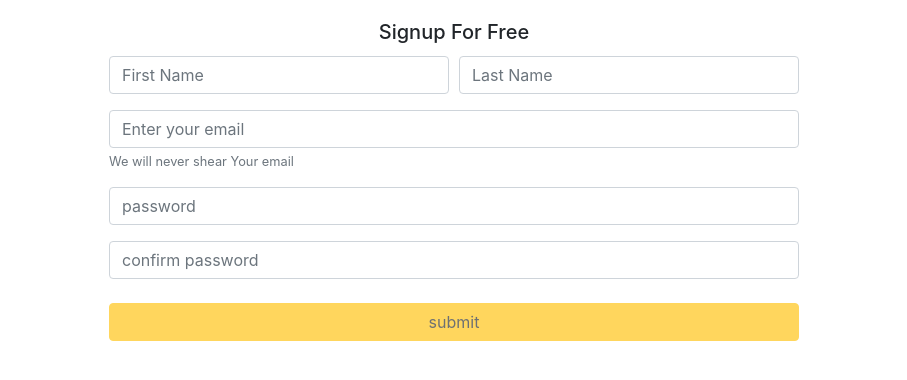
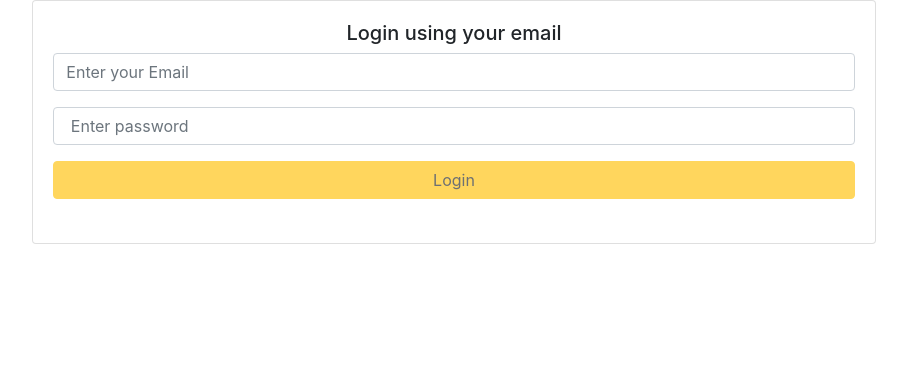
Before and after one commit to AkshayKalambe/Rhyme, an Angular app: page / in a window 1280 px wide. Shown: the top 380 px of the page, without its empty margins (186-1093 px from the left). Built offline with nearby package versions, Linux system fonts and the light colour scheme.

Commit message:
logindone

```diff
--- a/src/app/app.component.html
+++ b/src/app/app.component.html
@@ -1 +1 @@
-<app-signup></app-signup>
+<app-login></app-login>
--- a/src/app/app.module.ts
+++ b/src/app/app.module.ts
@@ -8,6 +8,7 @@ import 'firebase/auth';
 import { AppRoutingModule } from './app-routing.module';
 import { AppComponent } from './app.component';
 import { SignupComponent } from "./signup/SignupComponent";
+import { LoginComponent } from './login/login.component';
 
 let config = {
   apiKey: "AIzaSyAv0vduDE1_cxy9R_-iMspiN57fwCtCGJk",
@@ -23,7 +24,8 @@ firebase.initializeApp(config);
 @NgModule({
   declarations: [
     AppComponent,
-    SignupComponent
+    SignupComponent,
+    LoginComponent
   ],
   imports: [
     BrowserModule,
--- /dev/null
+++ b/src/app/login/login.component.html
@@ -0,0 +1,50 @@
+        <div class="row">
+          <div class="offset-sm-2 col-sm-8">
+
+            <div class="card text-blank">
+              <div class="card-body">
+                      <div class="card-text text-center"><h5>Login using your email</h5></div>
+
+                      <div class="card-text">
+
+                            <form [formGroup]="myForm" (ngSubmit)="onSubmit(myForm)">
+                                <!--div for email-->
+                                  <div class="form-group">
+                                    <input type="email" class="form-control" placeholder="Enter your Email" name="email" [formControl]="myForm.controls['email']">
+                                  </div>
+
+                                  <div class="alert alert-danger" *ngIf="!myForm.controls['email'].valid && myForm.controls['email'].touched">
+                                    A valid email is required
+                                  </div>
+
+                                  <!--div for password-->
+                                  <div class="form-group">
+                                      <input type="password" class="form-control" placeholder=" Enter password" name="password" [formControl]="myForm.controls ['password']">
+                                    </div>
+
+                                    <div class="alert alert-danger" *ngIf="!myForm.controls['password'].valid && myForm.controls['password'].touched">
+                                      A valid password is required
+                                    </div>
+
+                                    <!-- div for button-->
+                                    <div class="text-center">
+                                        <button type="submit" class="btn btn-block btn-warning round" [disabled]="!myForm.valid">Login</button>
+                                      </div><br>
+
+                            </form>
+
+                      </div>
+              </div>
+            </div>
+
+            <div class="alert alert-success" *ngIf="message.length > 0">
+              You have been login
+            </div>
+            <div class="alert alert-danger" *ngIf="userError" >
+              {{ userError.message }}
+
+
+            </div>
+
+          </div>
+</div>
--- /dev/null
+++ b/src/app/login/login.component.ts
@@ -0,0 +1,40 @@
+import { Component, OnInit } from '@angular/core';
+import {FormGroup, FormBuilder, Validators } from '@angular/forms';
+import * as firebase from 'firebase/app';
+import 'firebase/auth';
+
+@Component({
+  selector: 'app-login',
+  templateUrl: './login.component.html',
+  styleUrls: ['./login.component.css']
+})
+export class LoginComponent implements OnInit {
+
+  myForm: FormGroup;
+  message: string= "";
+  userError: any;
+
+  constructor(public fb: FormBuilder) {
+
+    this.myForm = this.fb.group({
+      email: ['', [Validators.email, Validators.required]],
+      password: ['',[ Validators.required]]
+    })
+
+  }
+
+  ngOnInit() {
+  }
+
+  onSubmit(form) {
+
+    firebase.auth().signInWithEmailAndPassword(form.value.email, form.value.password).then((data) => {
+      console.log(data);
+      this.message = "you have login successfully"
+    }).catch((error) => {
+      console.log(error);
+      this.userError = error;
+    })
+  }
+
+}
--- a/src/app/signup/SignupComponent.ts
+++ b/src/app/signup/SignupComponent.ts
@@ -12,6 +12,8 @@ import { error } from '@angular/compiler/src/util';
 export class SignupComponent implements OnInit {
 
   myForm: FormGroup;
+  message: string = "";
+  userError: any;
 
   constructor(public fb: FormBuilder) {
 
@@ -56,9 +58,12 @@ export class SignupComponent implements OnInit {
        response.user.updateProfile({
          displayName: firstName + " " + lastName,
          photoURL: "https://api.adorable.io/avatars/" + randomNumber
+       }).then(() => {
+         this.message = "You had been sign up successfully"
        })
       }).catch((error) => {
        console.log(error);
+       this.userError = error;
       })
 
 
--- a/src/app/signup/signup.component.html
+++ b/src/app/signup/signup.component.html
@@ -63,5 +63,12 @@
             </div>
         </div>
       </div>
+               <div class="alert alert-success" *ngIf="message.length > 0">
+               {{message}}
+               </div>
+               <div class="alert alert-danger" *ngIf="userError">
+                {{ userError.message }}
+               </div>
+
     </div>
 </div>
```
Also changed, not shown: src/app/login/login.component.css (added).
